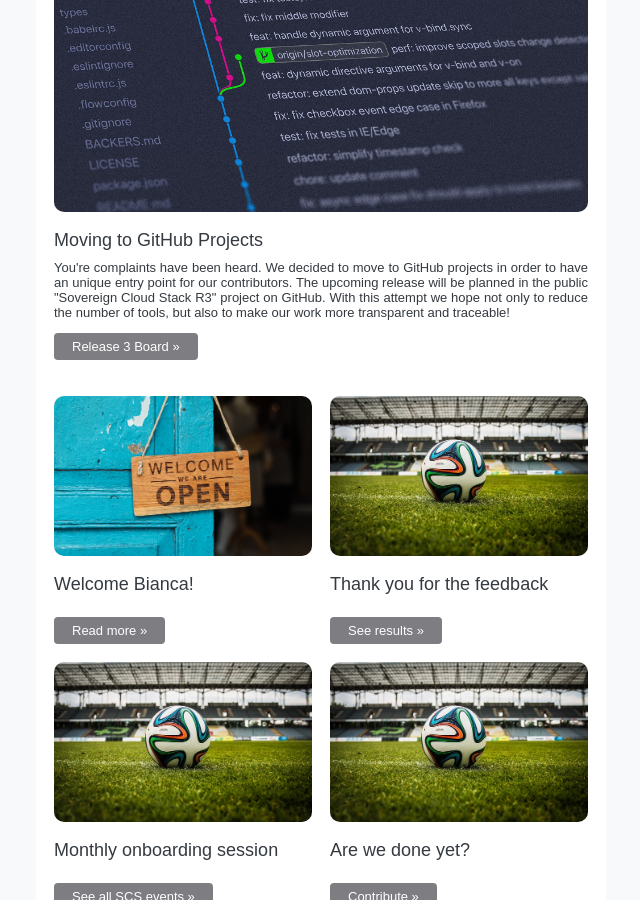
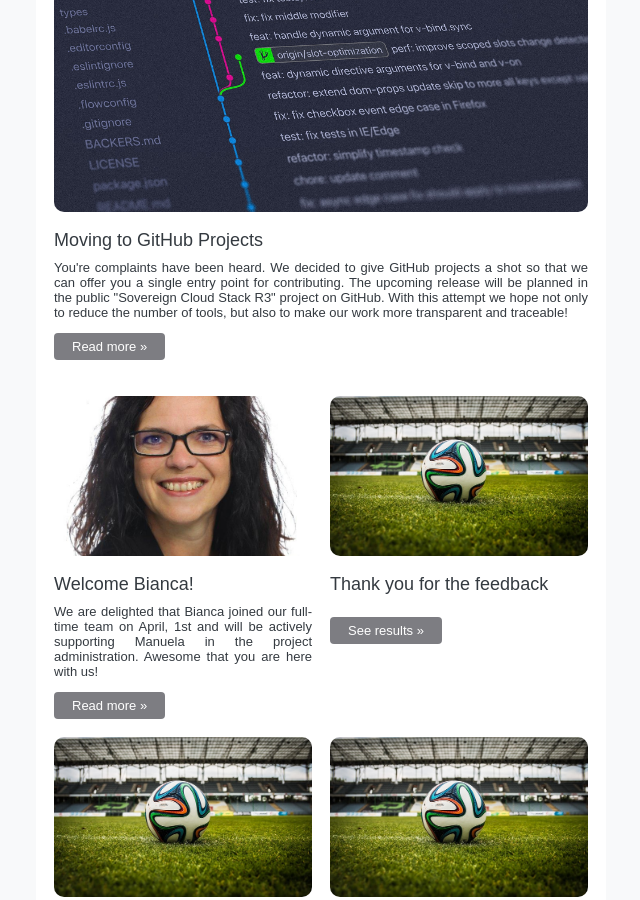
Before and after one commit to SovereignCloudStack/newsletter, a Jekyll site: the page built from digest/14.md, in a window 1280 px wide and 900 px high, scrolled down 410 px. Shown: the whole window, without its empty margins (319-959 px from the left). Built offline with Jekyll 4.4.1, drawn with Linux system fonts in a browser that asks for light colours; comment, search, counter and statistics services are not loaded.

Commit message:
Add moe content to issue 14 Signed-off-by: Eduard Itrich <eduard@itrich.net>

```diff
--- a/digest/14.md
+++ b/digest/14.md
@@ -9,19 +9,21 @@ highlight:
   title: "Moving to GitHub Projects"
   image: /assets/images/14/github.jpg
   text : |-
-    You're complaints have been heard. We decided to move to GitHub projects in
-    order to have an unique entry point for our contributors. The upcoming release
-    will be planned in the public "Sovereign Cloud Stack R3" project on GitHub.
-    With this attempt we hope not only to reduce the number of tools, but also
-    to make our work more transparent and traceable!
+    You're complaints have been heard. We decided to give GitHub projects a shot
+    so that we can offer you a single entry point for contributing. The upcoming
+    release will be planned in the public "Sovereign Cloud Stack R3" project on
+    GitHub. With this attempt we hope not only to reduce the number of tools,
+    but also to make our work more transparent and traceable!
   button:
-    text: Release 3 Board
-    link: https://github.com/orgs/SovereignCloudStack/projects/6
+    text: Read more
+    link: https://scs.community/tech/2022/04/07/github-projects/
 substories:
   - title: "Welcome Bianca!"
-    image: /assets/images/13/welcome.jpg
+    image: /assets/images/14/bianca.jpg
     text: |-
-
+      We are delighted that Bianca joined our full-time team on April, 1st
+      and will be actively supporting Manuela in the project administration.
+      Awesome that you are here with us!
     button:
       text: Read more
       link: https://github.com/SovereignCloudStack/Docs/blob/main/CODE-OF-CONDUCT.md
```
Also changed, not shown: assets/images/14/bianca.jpg (added).
